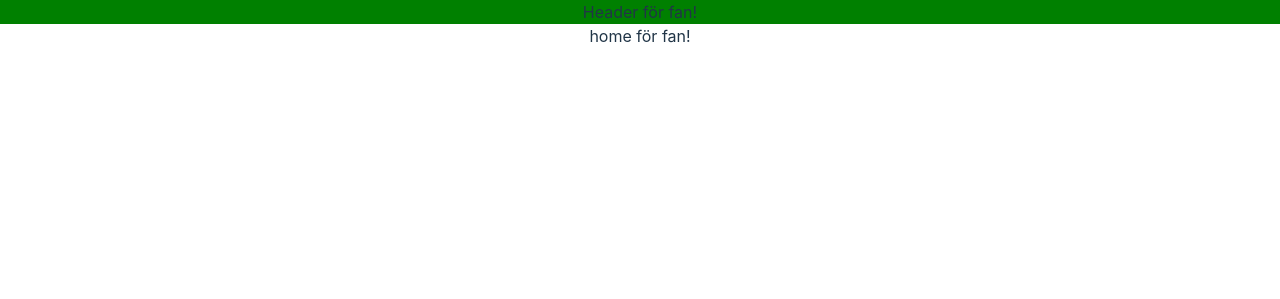
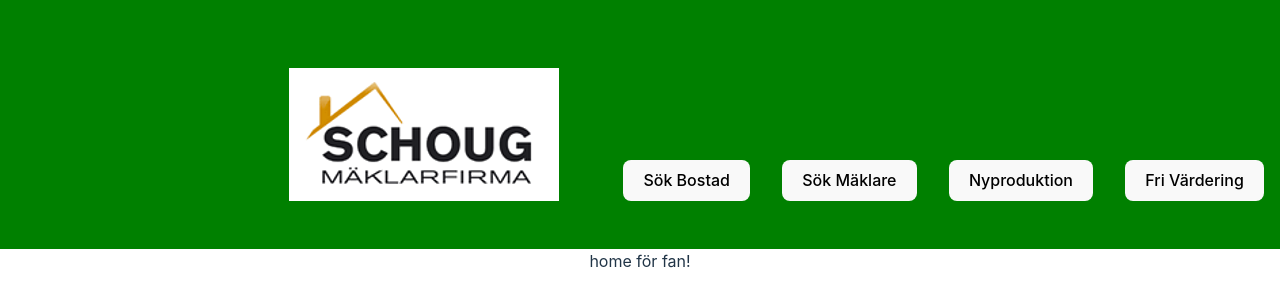
Before and after one commit to tdunca/CMS-Gruppuppgift-Grupp-6, a React (Vite) app: page / in a window 1280 px wide. Shown: the top 299 px of the page. Built offline with nearby package versions, Linux system fonts and the light colour scheme; no server answers.

Commit message:
add buttons & logo in header

```diff
--- a/src/features/admin/views/edit.tsx
+++ b/src/features/admin/views/edit.tsx
@@ -22,14 +22,16 @@ function Edit() {
 
   return (
     <main>
-      <label>Description:</label>
+      <label htmlFor="description">Description:</label>
       <input
+        id="description"
         type="text"
         value={description}
         onChange={(e) => setDescription(e.target.value)}
       />
       <button onClick={handleClick}>Lägg till hus för fan!</button>
-      <input type="file" onChange={handleFileChange} />;
+      <label htmlFor="fileUpload">upload file here</label>
+      <input id="fileUpload" type="file" onChange={handleFileChange} />;
     </main>
   );
 }
--- a/src/features/customer/components/footer.tsx
+++ b/src/features/customer/components/footer.tsx
@@ -1,4 +1,3 @@
-
 import { db } from '../../../main';
 import { getDocs, collection, query, where } from 'firebase/firestore';
 import { useState } from 'react';
@@ -8,7 +7,7 @@ function Footer() {
   const [search, setSearch] = useState('');
 
   async function handleClick() {
-    const q = query(collection(db, 'hus'), where('name', '==', search));
+    const q = query(collection(db, 'hus'), where('description', '==', search));
     const snapshot = await getDocs(q);
     const houses = snapshot.docs.map((doc) => doc.data());
     setHouses(houses);
@@ -28,7 +27,6 @@ function Footer() {
       FOOTER FÖR FAN!
     </>
   );
-
 }
 
 export default Footer;
--- a/src/features/customer/components/header.module.css
+++ b/src/features/customer/components/header.module.css
@@ -3,3 +3,27 @@
   width: 100vw;
   background-color: green;
 }
+
+.container {
+  display: flex;
+  justify-content: end;
+  margin-top: 20px;
+  gap: 4rem;
+  padding-block: 2rem;
+  padding-inline: 1rem;
+}
+
+.logo {
+  display: flex;
+  justify-content: start;
+  justify-content: center;
+  padding-block: 1rem;
+}
+
+.buttonContainer {
+  display: flex;
+  align-items: end;
+  justify-content: end;
+  gap: 2rem;
+  padding-block: 1rem;
+}
--- a/src/features/customer/components/header.tsx
+++ b/src/features/customer/components/header.tsx
@@ -1,7 +1,24 @@
 import Style from './header.module.css';
 
 function Header() {
-  return <header className={Style.header}>Header för fan!</header>;
+  return (
+    <header className={Style.header}>
+      <div className={Style.container}>
+        <div className={Style.logo}>
+          <img
+            src="../src/Assests/logo.png"
+            alt="Svensk Fastighetsförmedling"
+          />
+        </div>
+        <div className={Style.buttonContainer}>
+          <button className={Style.button}>Sök Bostad</button>
+          <button className={Style.button}>Sök Mäklare</button>
+          <button className={Style.button}>Nyproduktion</button>
+          <button className={Style.button}>Fri Värdering</button>
+        </div>
+      </div>
+    </header>
+  );
 }
 
 export default Header;
```
Also changed, not shown: src/Assests/logo.png (added).
